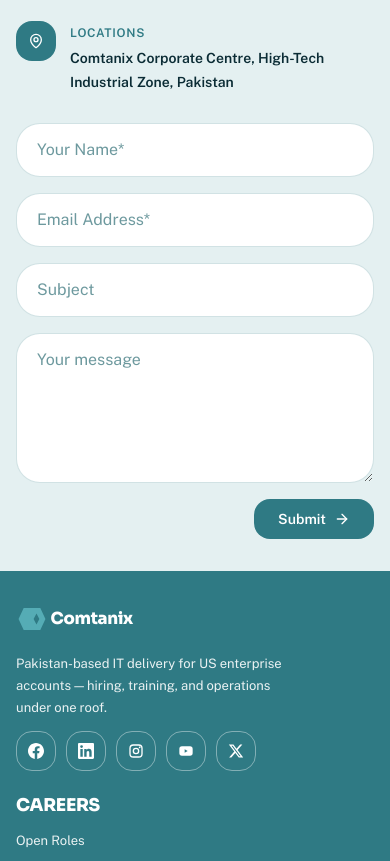
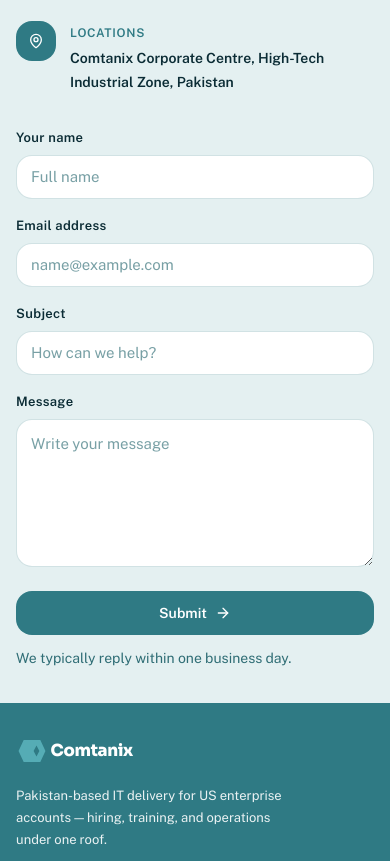
Before and after one commit to adnanhayat531/comtanixcareers, a Next.js app: page / in a window 390 px wide. Shown: the part 7948-8809 px from the top of the page. Built offline with nearby package versions, Linux system fonts and the light colour scheme; no server answers.

Commit message:
Refactor ApplyForm and ContactForm components for improved layout and styling. Updated form fields for better accessibility and user experience, including enhanced labels and placeholders. Adjusted grid structure for responsiveness and visual consistency.

```diff
--- a/src/components/apply/ApplyForm.tsx
+++ b/src/components/apply/ApplyForm.tsx
@@ -7,7 +7,10 @@ import { CONFIG, SITE, waLink } from "@/lib/config";
 import { EXPERIENCE_OPTIONS, ROLES } from "@/lib/data/roles";
 
 const fieldClass =
-  "w-full rounded-lg border border-line bg-white px-5 py-3.5 text-base text-ink outline-none ring-0 placeholder:text-muted/70 transition focus:border-brand focus:ring-1 focus:ring-brand/25";
+  "box-border h-11 w-full rounded-md border border-line bg-white px-3.5 font-body text-[15px] text-ink outline-none transition placeholder:text-muted/65 focus:border-brand focus:ring-1 focus:ring-brand/25";
+
+const labelClass =
+  "mb-1.5 block font-body text-[13px] font-semibold tracking-wide text-ink";
 
 export function ApplyForm() {
   const params = useSearchParams();
@@ -76,11 +79,11 @@ export function ApplyForm() {
     const name = String(fd.get("name") ?? "");
     const phone = String(fd.get("phone") ?? "");
     const position = String(fd.get("role") ?? "");
-    const exp = String(fd.get("exp") ?? "");
+    const experience = String(fd.get("exp") ?? "");
     const msg = String(fd.get("msg") ?? "").trim();
 
     const text =
-      `Job application - ${SITE.name}\nName: ${name}\nPhone: ${phone}\nPosition: ${position}\nExperience: ${exp}` +
+      `Job application - ${SITE.name}\nName: ${name}\nPhone: ${phone}\nPosition: ${position}\nExperience: ${experience}` +
       (msg ? `\nNote: ${msg}` : "") +
       `\nCV: ${cv.name} (sending it in this chat)`;
 
@@ -92,9 +95,14 @@ export function ApplyForm() {
   }
 
   return (
-    <form onSubmit={onSubmit} className="flex w-full max-w-xl flex-col gap-4" noValidate>
-      <div className="grid gap-4 sm:grid-cols-2">
-        <label className="sr-only" htmlFor="apply-name">
+    <form
+      onSubmit={onSubmit}
+      className="grid w-full max-w-xl gap-4"
+      noValidate
+    >
+      <div className="grid grid-cols-1 gap-4 sm:grid-cols-2">
+        <div className="min-w-0">
+          <label className={labelClass} htmlFor="apply-name">
             Full name
           </label>
           <input
@@ -103,10 +111,12 @@ export function ApplyForm() {
             type="text"
             required
             autoComplete="name"
-          placeholder="Full name*"
+            placeholder="Your full name"
             className={fieldClass}
           />
-        <label className="sr-only" htmlFor="apply-phone">
+        </div>
+        <div className="min-w-0">
+          <label className={labelClass} htmlFor="apply-phone">
             Phone number
           </label>
           <input
@@ -115,13 +125,15 @@ export function ApplyForm() {
             type="tel"
             required
             autoComplete="tel"
-          placeholder="Phone number*"
+            placeholder="03xx xxxxxxx"
             className={fieldClass}
           />
         </div>
+      </div>
 
-      <div className="grid gap-4 sm:grid-cols-2">
-        <label className="sr-only" htmlFor="apply-role">
+      <div className="grid grid-cols-1 gap-4 sm:grid-cols-2">
+        <div className="min-w-0">
+          <label className={labelClass} htmlFor="apply-role">
             Position
           </label>
           <select
@@ -130,9 +142,9 @@ export function ApplyForm() {
             required
             value={role}
             onChange={(e) => setRole(e.target.value)}
-          className={`${fieldClass} ${role ? "text-ink" : "text-muted/70"}`}
+            className={`${fieldClass} ${role ? "text-ink" : "text-muted/65"}`}
           >
-          <option value="">Position*</option>
+            <option value="">Select a role</option>
             {ROLES.map((r) => (
               <option key={r.id} value={r.title}>
                 {r.title}
@@ -140,8 +152,9 @@ export function ApplyForm() {
             ))}
             <option value="Other">Other</option>
           </select>
-
-        <label className="sr-only" htmlFor="apply-exp">
+        </div>
+        <div className="min-w-0">
+          <label className={labelClass} htmlFor="apply-exp">
             Experience
           </label>
           <select
@@ -150,10 +163,10 @@ export function ApplyForm() {
             required
             value={exp}
             onChange={(e) => setExp(e.target.value)}
-          className={`${fieldClass} ${exp ? "text-ink" : "text-muted/70"}`}
+            className={`${fieldClass} ${exp ? "text-ink" : "text-muted/65"}`}
           >
             <option value="" disabled>
-            Experience*
+              Select experience
             </option>
             {EXPERIENCE_OPTIONS.map((o) => (
               <option key={o} value={o}>
@@ -162,17 +175,19 @@ export function ApplyForm() {
             ))}
           </select>
         </div>
+      </div>
 
-      <div>
+      <div className="min-w-0">
+        <span className={labelClass} id="apply-cv-label">
+          Upload CV
+        </span>
         <label
           htmlFor="apply-cv"
-          className="flex cursor-pointer flex-col items-start gap-2 rounded-lg border border-dashed border-line bg-white px-5 py-4 transition hover:border-brand/50 hover:bg-tint/40 focus-within:border-brand focus-within:ring-1 focus-within:ring-brand/25"
+          aria-labelledby="apply-cv-label"
+          className="flex min-h-11 cursor-pointer items-center gap-3 rounded-md border border-dashed border-line bg-white px-3.5 py-2.5 transition hover:border-brand/50 hover:bg-tint/40 focus-within:border-brand focus-within:ring-1 focus-within:ring-brand/25"
         >
-          <span className="inline-flex items-center gap-2 text-sm font-semibold text-ink">
-            <FileUp className="h-4 w-4 text-brand" aria-hidden />
-            {cvName ? "CV selected" : "Upload your CV*"}
-          </span>
-          <span className="text-sm text-muted">
+          <FileUp className="h-4 w-4 shrink-0 text-brand" aria-hidden />
+          <span className="min-w-0 truncate text-[15px] text-ink">
             {cvName || "PDF or Word (.pdf, .doc, .docx), max 5 MB"}
           </span>
           <input
@@ -190,37 +205,39 @@ export function ApplyForm() {
           />
         </label>
         {cvErr ? (
-          <p className="mt-2 text-sm font-medium text-red-700" role="alert">
+          <p className="mt-1.5 text-sm font-medium text-red-700" role="alert">
             {cvErr}
           </p>
         ) : null}
       </div>
 
-      <label className="sr-only" htmlFor="apply-msg">
-        Message
+      <div className="min-w-0">
+        <label className={labelClass} htmlFor="apply-msg">
+          Message <span className="font-normal text-muted">(optional)</span>
         </label>
         <textarea
           id="apply-msg"
           name="msg"
           rows={4}
-        placeholder="Optional message — anything you’d like us to know"
-        className={`${fieldClass} min-h-[120px] resize-y`}
+          placeholder="Anything you’d like us to know"
+          className={`${fieldClass} h-auto min-h-[120px] resize-y py-3 leading-relaxed`}
         />
+      </div>
 
-      <div className="flex flex-col items-stretch gap-3 sm:flex-row sm:items-center sm:justify-between">
+      <div className="flex flex-col-reverse items-stretch gap-3 sm:flex-row sm:items-center sm:justify-between">
         {status ? (
           <p className="text-sm leading-relaxed text-brand" role="status">
             {status}
           </p>
         ) : (
-          <span className="hidden text-sm text-muted sm:block">
+          <p className="text-sm text-muted">
             We’ll confirm next steps after review.
-          </span>
+          </p>
         )}
         <button
           type="submit"
           disabled={pending}
-          className="inline-flex h-10 items-center justify-center gap-2 self-end rounded-md bg-brand px-6 text-sm font-semibold text-white transition hover:brightness-105 disabled:opacity-60 md:h-11 md:text-[15px]"
+          className="inline-flex h-11 w-full shrink-0 items-center justify-center gap-2 rounded-md bg-brand px-6 text-sm font-semibold text-white transition hover:brightness-105 disabled:opacity-60 sm:w-auto md:text-[15px]"
         >
           {pending ? "Submitting…" : "Submit application"}
           {!pending ? <ArrowRight className="h-4 w-4" aria-hidden /> : null}
--- a/src/components/contact/ContactForm.tsx
+++ b/src/components/contact/ContactForm.tsx
@@ -5,7 +5,10 @@ import { ArrowRight } from "lucide-react";
 import { CONFIG, SITE, waLink } from "@/lib/config";
 
 const fieldClass =
-  "w-full rounded-lg border border-line bg-white px-5 py-3.5 text-base text-ink outline-none ring-0 placeholder:text-muted/70 transition focus:border-brand focus:ring-1 focus:ring-brand/25";
+  "box-border h-11 w-full rounded-md border border-line bg-white px-3.5 font-body text-[15px] text-ink outline-none transition placeholder:text-muted/65 focus:border-brand focus:ring-1 focus:ring-brand/25";
+
+const labelClass =
+  "mb-1.5 block font-body text-[13px] font-semibold tracking-wide text-ink";
 
 export function ContactForm() {
   const [status, setStatus] = useState("");
@@ -52,71 +55,80 @@ export function ContactForm() {
   }
 
   return (
-    <form onSubmit={onSubmit} className="flex flex-col gap-4">
-      <div className="grid gap-4 sm:grid-cols-2">
-        <label className="sr-only" htmlFor="contact-name">
-          Your Name
+    <form onSubmit={onSubmit} className="grid w-full gap-4">
+      <div className="grid grid-cols-1 gap-4 sm:grid-cols-2 sm:gap-4">
+        <div className="min-w-0">
+          <label className={labelClass} htmlFor="contact-name">
+            Your name
           </label>
           <input
             id="contact-name"
             name="name"
             type="text"
             required
-          placeholder="Your Name*"
+            placeholder="Full name"
             className={fieldClass}
             autoComplete="name"
           />
-        <label className="sr-only" htmlFor="contact-email">
-          Email Address
+        </div>
+        <div className="min-w-0">
+          <label className={labelClass} htmlFor="contact-email">
+            Email address
           </label>
           <input
             id="contact-email"
             name="email"
             type="email"
             required
-          placeholder="Email Address*"
+            placeholder="name@example.com"
             className={fieldClass}
             autoComplete="email"
           />
         </div>
+      </div>
 
-      <label className="sr-only" htmlFor="contact-subject">
+      <div className="min-w-0">
+        <label className={labelClass} htmlFor="contact-subject">
           Subject
         </label>
         <input
           id="contact-subject"
           name="subject"
           type="text"
-        placeholder="Subject"
+          placeholder="How can we help?"
           className={fieldClass}
         />
+      </div>
 
-      <label className="sr-only" htmlFor="contact-message">
-        Your message
+      <div className="min-w-0">
+        <label className={labelClass} htmlFor="contact-message">
+          Message
         </label>
         <textarea
           id="contact-message"
           name="message"
           required
           rows={5}
-        placeholder="Your message"
-        className={`${fieldClass} min-h-[140px] resize-y`}
+          placeholder="Write your message"
+          className={`${fieldClass} h-auto min-h-[140px] resize-y py-3 leading-relaxed`}
         />
+      </div>
 
-      <div className="flex flex-col items-stretch gap-3 sm:flex-row sm:items-center sm:justify-between">
+      <div className="flex flex-col-reverse items-stretch gap-3 sm:flex-row sm:items-center sm:justify-between">
         {status ? (
           <p className="text-sm text-brand" role="status">
             {status}
           </p>
         ) : (
-          <span className="hidden sm:block" />
+          <p className="text-sm text-muted">We typically reply within one business day.</p>
         )}
         <button
           type="submit"
           disabled={pending}
-          className="inline-flex h-10 items-center justify-center gap-2 self-end rounded-md bg-brand px-6 text-sm font-semibold text-white transition hover:brightness-105 disabled:opacity-60 md:h-11 md:text-[15px]"
+          className="inline-flex h-11 w-full shrink-0 items-center justify-center gap-2 rounded-md bg-brand px-6 text-sm font-semibold text-white transition hover:brightness-105 disabled:opacity-60 sm:w-auto md:text-[15px]"
         >
-          Submit <ArrowRight className="h-4 w-4" aria-hidden />
+          {pending ? "Sending…" : "Submit"}
+          {!pending ? <ArrowRight className="h-4 w-4" aria-hidden /> : null}
         </button>
       </div>
     </form>
--- a/src/components/layout/GetInTouch.tsx
+++ b/src/components/layout/GetInTouch.tsx
@@ -53,7 +53,7 @@ export function GetInTouch() {
           Contact
         </h2>
 
-        <div className="grid min-w-0 items-start gap-7 sm:gap-8 lg:grid-cols-2 lg:gap-12 xl:gap-14">
+        <div className="grid min-w-0 items-start gap-8 lg:grid-cols-2 lg:gap-10 xl:gap-12">
           <ul className="space-y-5 sm:space-y-6">
             {contactRows.map(({ icon: Icon, label, content }) => (
               <li key={label} className="flex min-w-0 gap-3.5">
@@ -70,7 +70,7 @@ export function GetInTouch() {
             ))}
           </ul>
 
-          <div className="min-w-0">
+          <div className="min-w-0 w-full">
             <ContactForm />
           </div>
         </div>
```
Lines whose indentation alone changed are shown as unchanged.
